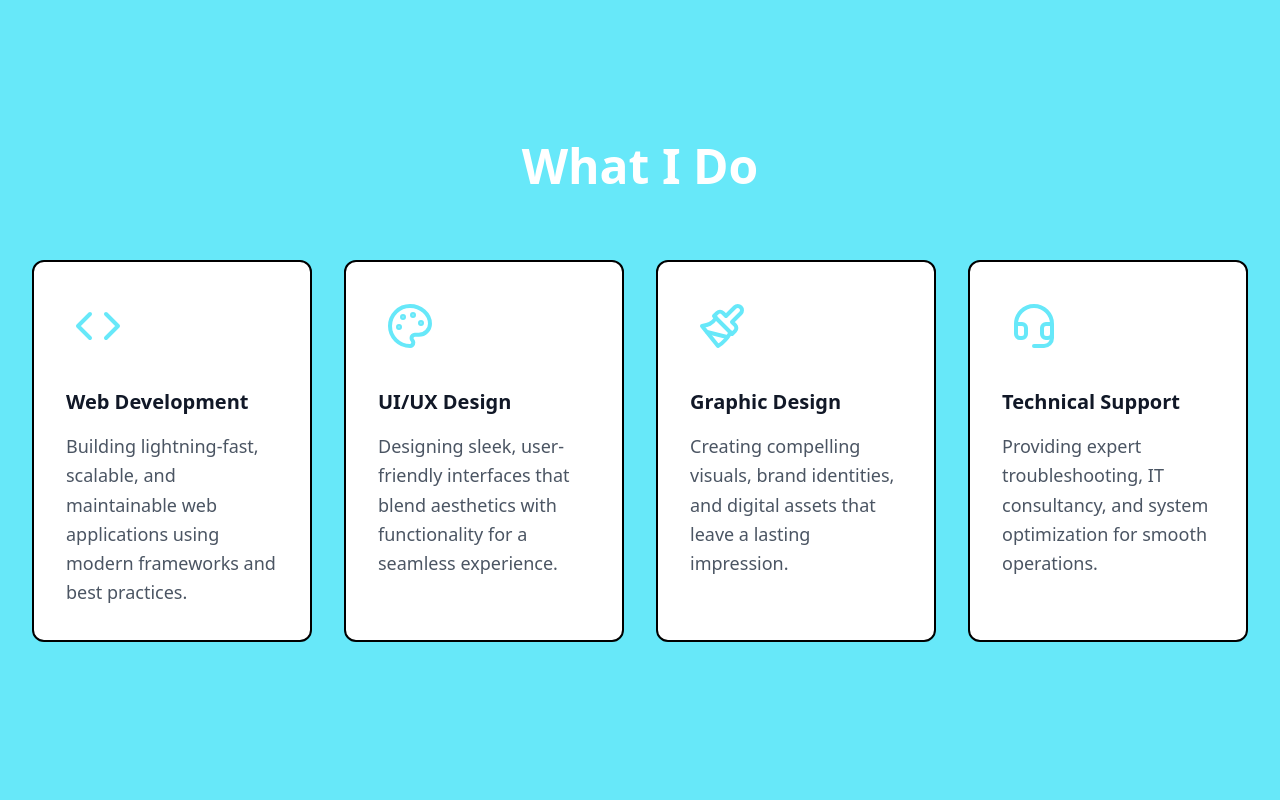
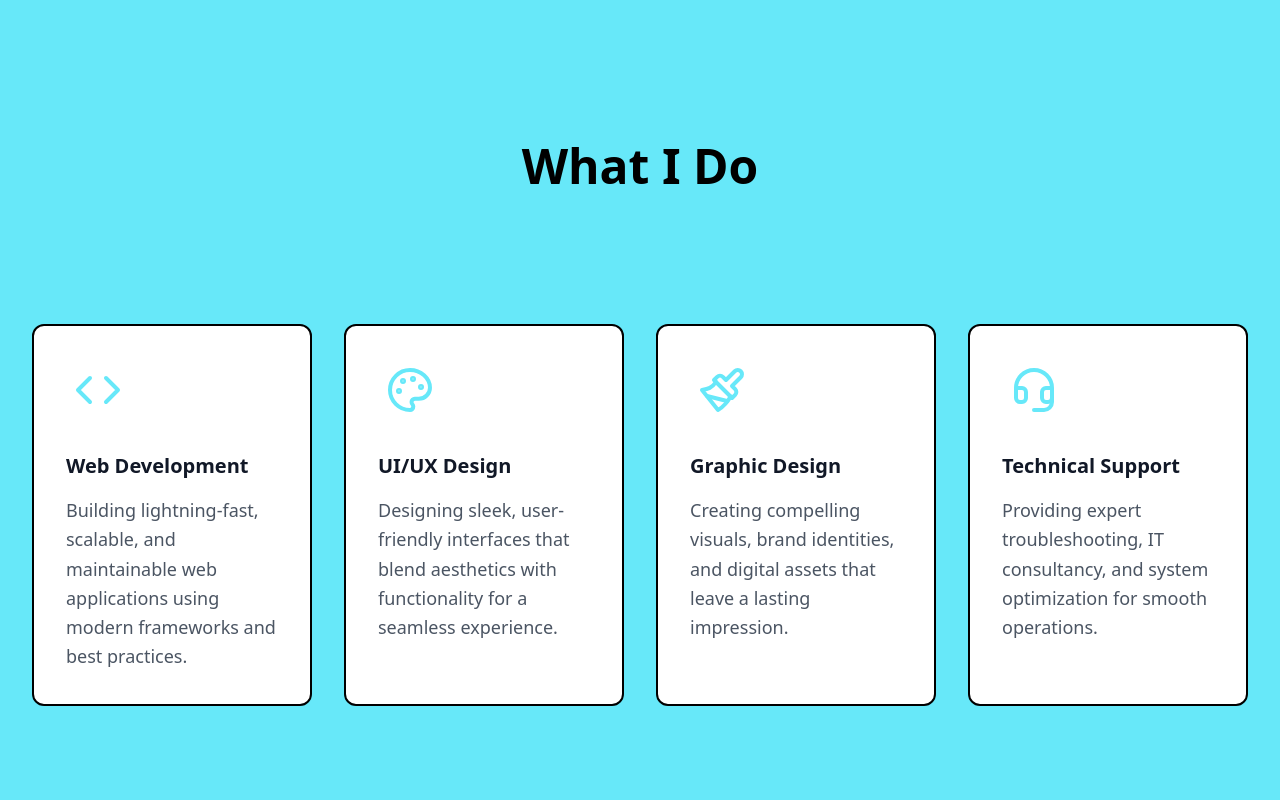
Before and after one commit to kevimuri24/kevin-portfolio, a React (Vite) app: page / in a window 1280 px wide. Shown: the part 920-1720 px from the top of the page. Built offline with nearby package versions, Linux system fonts and the light colour scheme.

Commit message:
Update portfolio

```diff
--- a/src/components/sections/Services.jsx
+++ b/src/components/sections/Services.jsx
@@ -40,7 +40,7 @@ const Services = () => {
     <section id="services" className="md:py-64 sm:py-32 bg-cyan-300">
       <div className="max-w-7xl mx-auto px-4 sm:px-6 lg:px-8">
         <div className="text-center mb-16">
-          <h2 className="text-5xl text-white font-bold leading-tight">What I Do</h2>
+          <h2 className="text-5xl text-black font-bold leading-tight mb-32">What I Do</h2>
         </div>
 
         <div className="grid grid-cols-1 md:grid-cols-2 lg:grid-cols-4 gap-8">
--- a/src/components/sections/Testimonials.jsx
+++ b/src/components/sections/Testimonials.jsx
@@ -4,19 +4,19 @@ import { ChevronLeft, ChevronRight } from 'lucide-react';
 const testimonials = [
   {
     name: "John Doe",
-    image: "/api/placeholder/96/96",
+    image: "/boy.png",
     testimony: "Kevin is an amazing developer! His attention to detail and problem-solving skills are top-notch.",
     role: "CEO, TechCorp",
   },
   {
     name: "Jane Smith",
-    image: "/api/placeholder/96/96",
+    image: "/woman.png",
     testimony: "Working with Kevin was a pleasure. His creativity and technical skills brought our project to life.",
     role: "Project Manager, DesignPro",
   },
   {
     name: "Michael Brown",
-    image: "/api/placeholder/96/96",
+    image: "/boy.png",
     testimony: "Highly recommend Kevin for any web development project. Professional and efficient!",
     role: "Founder, StartupX",
   },
```
Also changed, not shown: public/boy.png (added), public/woman.png (added).
